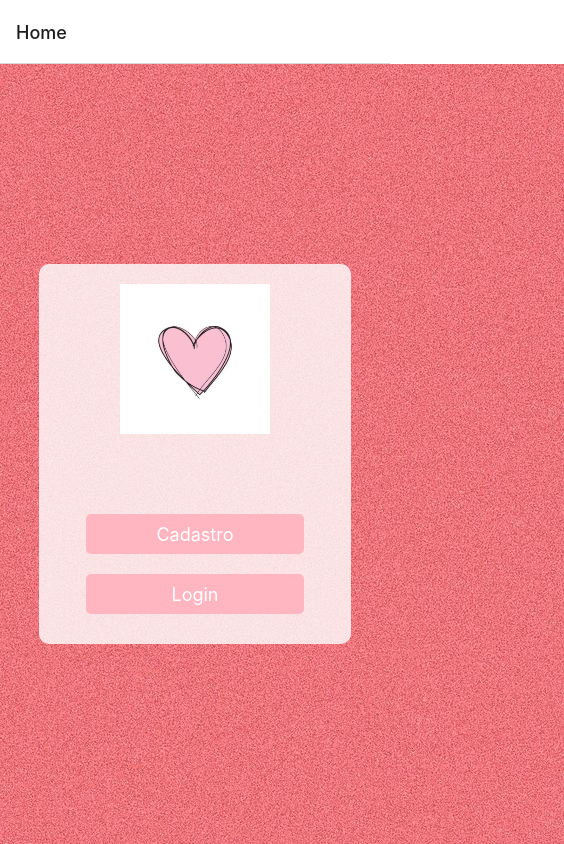
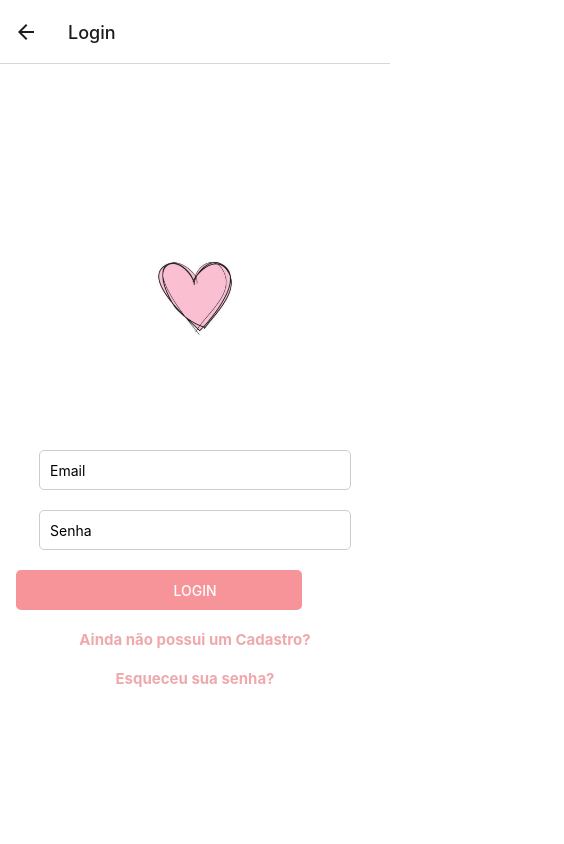
Before and after one commit to Musiau07/Ciclo, a React Native app in the folder base/: screen /Login in a window 390 px wide. Before the commit this address had no page. Shown: the top 844 px of the page, 564 px wide, since content can reach past the window. Built offline with nearby package versions, Linux system fonts and the light colour scheme.

Commit message:
Alterações no Front

```diff
--- a/base/App.jsx
+++ b/base/App.jsx
@@ -4,11 +4,10 @@ import { NavigationContainer } from "@react-navigation/native";
 import { createStackNavigator } from "@react-navigation/stack";
 
 
-import LoginScreen from "./src/telas/Login/LoginScreen";
+import Login from "./src/telas/Login/LoginScreen";
 import Cadastro from "./src/telas/Cadastro/Cadastro"
 import Home from "./src/telas/Home/Home";
-import ResetSenha from "./src/telas/Reset/Reset";
-
+import ReseteSenha from "./src/telas/Reset/Reset";
 import Menu from "./src/telas/Menu/Menu";
 // import Calendario from "./src/telas/Calendario/Calendario";
 // import Autocuidado from "./src/telas/Autocuidado/Autocuidado"
@@ -22,11 +21,11 @@ export default function App(){
        //<Lembrete/>
         <NavigationContainer>
             <Stack.Navigator initialRouteName="Home">
-               <Stack.Screen name="Home" component={Home} />
-               <Stack.Screen name="LoginScreen" component={LoginScreen}/>
+                <Stack.Screen name="Home" component={Home} />
+               <Stack.Screen name="Login" component={Login}/>
+               <Stack.Screen name="Menu" component={Menu} />
                <Stack.Screen name="Cadastro" component={Cadastro}/>
-                <Stack.Screen name="Menu" component={Menu} />
-                <Stack.Screen name="ResetSenha" component={ResetSenha} />
+               <Stack.Screen name="ReseteSenha" component={ReseteSenha} />
          </Stack.Navigator>
         </NavigationContainer>
 
--- a/base/src/telas/Cadastro/Cadastro.jsx
+++ b/base/src/telas/Cadastro/Cadastro.jsx
@@ -1,7 +1,6 @@
 import React, { useState } from "react";
-import { View, TextInput, Alert } from "react-native";
-import { Button, Text } from '@rneui/themed';
-import axios from 'axios'; //Axios é utilizado para comunicar com a API (request)
+import { View, TextInput, Alert, Image, Button, Text } from "react-native";
+import axios from 'axios';
 import styles from './Styles'
 
 const Cadastro = ({ navigation }) => {
@@ -28,7 +27,7 @@ const Cadastro = ({ navigation }) => {
     try {
       await axios.post('http://10.0.2.2:8085/api/create', formData);
       Alert.alert('Cadastro realizado com sucesso');
-      navigation.navigate('LoginScreen');
+      navigation.navigate('Login');
     } catch (error) {
       if (error.response.status === 401) {
         setMensagem('O ID ' + formData.id + 'já existe no banco de dados')
@@ -42,7 +41,7 @@ const Cadastro = ({ navigation }) => {
 
   return (
     <View style={styles.container}>
-      <Text style={styles.title}>Cadastrar</Text>
+      <Image source={require('../../../res/img/logo-removebg.png')} style={styles.logo} />
 
       <TextInput
         style={styles.input}
@@ -69,7 +68,7 @@ const Cadastro = ({ navigation }) => {
           <Button title="Cadastrar" styleradius={"sm"} type="solid" color="#f69499" onPress={handleCadastrar} />
         </View>
       </View>
-      <Text style={styles.textoLink} color="#f69499" onPress={() => navigation.push('LoginScreen')}>Já possui um Cadastro? Faça o Login</Text>
+      <Text style={styles.textoLink} color="#f69499" onPress={() => navigation.push('Login')}>Já possui um Cadastro? Faça o Login</Text>
       {mensagem ? <Text style={styles.mensagem}>{mensagem}</Text> : null}
 
     </View>
--- a/base/src/telas/Cadastro/Styles.jsx
+++ b/base/src/telas/Cadastro/Styles.jsx
@@ -19,6 +19,11 @@ const styles = StyleSheet.create({
         fontSize: 15,
         color: '#efa9ac',
         fontWeight: 'bold',
+    },
+    logo: {
+        width: 150,
+        height: 150,
+        marginBottom: 40,
     },
     input:{
         height:40,
--- a/base/src/telas/Home/Home.jsx
+++ b/base/src/telas/Home/Home.jsx
@@ -1,15 +1,14 @@
 import React from 'react';
-import { View, Text, TextInput, TouchableOpacity, Image, ImageBackground } from 'react-native';
+import { View, Text, Image } from 'react-native';
 import styles from './Styles';
-import img from '../../../res/img/background.jpg';
 import { Button } from '@rneui/base';
 
 
-const Home = ({navigation}) => {
+const Home = ({ navigation }) => {
   return (
-    <ImageBackground source={img} style={styles.container}>
+    <View style={styles.container}>
       <View style={styles.content}>
-        <Image source={require('../../../res/img/logo.png')} style={styles.logo} />
+        <Image source={require('../../../res/img/logo-removebg.png')} style={styles.logo} />
 
 
         <Text style={styles.title}></Text>
@@ -17,18 +16,18 @@ const Home = ({navigation}) => {
           <Button
             title="Cadastro"
             onPress={() => navigation.navigate('Cadastro')}
-                    color='#FFB6C1'
+            color='#f69499'
           />
         </View>
         <View style={styles.buttonContainer}>
           <Button
             title="Login"
-                    onPress={() => navigation.navigate('LoginScreen')}
-                    color='#FFB6C1'
+            onPress={() => navigation.navigate('Login')}
+            color='#f69499'
           />
         </View>
       </View>
-    </ImageBackground>
+    </View>
 
   );
 };
--- a/base/src/telas/Home/Styles.jsx
+++ b/base/src/telas/Home/Styles.jsx
@@ -7,7 +7,6 @@ const styles = StyleSheet.create({
     alignItems: 'center',
  },
  content: {
-   backgroundColor: 'rgba(255, 255, 255, 0.8)',
    padding: 20,
    borderRadius: 10,
    width: '80%',
@@ -37,7 +36,7 @@ const styles = StyleSheet.create({
   buttonContainer: {
     width: '80%',
     height: 40,
-    backgroundColor: '#FFB6C1',
+    backgroundColor: '#f69499',
     justifyContent: 'center',
     alignItems: 'center',
     borderRadius: 5,
--- a/base/src/telas/Login/LoginScreen.jsx
+++ b/base/src/telas/Login/LoginScreen.jsx
@@ -1,16 +1,16 @@
 import React, { useState } from 'react';
-import { Text, TextInput, Button, Image, TouchableOpacity, Alert, SafeAreaView, StyleSheet } from 'react-native';
+import { Text, TextInput, Button, Image, View, TouchableOpacity, Alert, SafeAreaView, StyleSheet } from 'react-native';
 import styles from './Styles';
 import axios from 'axios';
 
-const LoginScreen = ({ navigation }) => {
+const Login = ({ navigation }) => {
   const [email, setEmail] = useState('');
   const [senha, setSenha] = useState('');
   const handleResetSenha = async () => {
-    navigation.navigate('ResetSenha');
+    navigation.navigate('ReseteSenha');
   }
 
-  const handleLoginScreen = async () => {
+  const handleLogin = async () => {
     try {
       //verificar se os campos foram preenchidos
       if (!email || !senha) {
@@ -69,16 +69,20 @@ const LoginScreen = ({ navigation }) => {
         value={senha}
         secureTextEntry
       />
-      <TouchableOpacity style={styles.button}>
-        <Text style={styles.buttonText} onPress={handleLoginScreen}>Login</Text>
-        <TouchableOpacity onPress={() => navigation.navigate('Menu')}></TouchableOpacity>
-      </TouchableOpacity>
+        <View style={styles.buttonContainer}>
+          <View style={styles.button}>
+          <Button title="                                        Login                                        " onPress={handleLogin} styleradius={"sm"} type="solid" color="#f69499" />
+          </View>
+        </View>
+
       <Text style={styles.textoLink} color="#f69499" onPress={() => navigation.push('Cadastro')}>Ainda não possui um Cadastro?</Text>
+
       <TouchableOpacity onPress={handleResetSenha}>
         <Text style={styles.resetSenha}>Esqueceu sua senha?</Text>
       </TouchableOpacity>
+
     </SafeAreaView>
   );
 };
 
-export default LoginScreen;
+export default Login;
--- a/base/src/telas/Login/Styles.jsx
+++ b/base/src/telas/Login/Styles.jsx
@@ -32,7 +32,7 @@ const styles = StyleSheet.create({
   button: {
     width: '80%',
     height: 40,
-    backgroundColor: '#FFB6C1',
+    backgroundColor: '#f69499',
     justifyContent: 'center',
     alignItems: 'center',
     borderRadius: 5,
@@ -51,8 +51,9 @@ const styles = StyleSheet.create({
   },
   resetSenha: {
     marginTop: 10,
+    fontSize: 15,
     color: '#efa9ac',
-    textDecorationLine: 'underline',
+    fontWeight: 'bold',
   },
 });
 
--- a/base/src/telas/Menu/Menu.jsx
+++ b/base/src/telas/Menu/Menu.jsx
@@ -1,61 +1,62 @@
 import React from 'react';
-import { View, Text, TextInput, TouchableOpacity, Image, ImageBackground } from 'react-native';
+import { View, TouchableOpacity, Image } from 'react-native';
 import styles from './Styles';
-import img from './../../../res/img/background2.jpg';
 import { Button } from '@rneui/base';
 
-
-
-const Menu = ({navigation}) => {
+const Menu = ({ navigation }) => {
     return (
-
-    <ImageBackground source={img} style={styles.container}>
+        <View style={styles.container}>
             <View style={styles.content}>
                 <Image source={require('../../../res/img/logo3.png')} style={styles.logo} />
-
-
-
-
                 <TouchableOpacity style={styles.button}>
-            <View style = {styles.buttonContainer}>
+                    <View style={[styles.buttonContainer]}>
                         <Button
-                    title="        Autocuidado    "
-                    color='#FF1493'
-                    onPress={()=> navigation.navigate ('Autocuidado')}
+                            title="          Autocuidado          "
+                            color='#feeaec'
+                            onPress={() => navigation.navigate('Autocuidado')}
+                            buttonStyle={{ borderRadius: 10 }}
+                            titleStyle={{ color: '#ec407a' }}
                         />
                     </View>
                 </TouchableOpacity>
 
                 <TouchableOpacity style={styles.button}>
-            <View style = {styles.buttonContainer}>
+                    <View style={[styles.buttonContainer]}>
                         <Button
-                    title="         Calendario      "
-                    color='#FF1493'
-                    onPress={()=> navigation.navigate('Calendario')}
+                            title="            Calendario            "
+                            color='#feeaec'
+                            onPress={() => navigation.navigate('Calendario')}
+                            buttonStyle={{ borderRadius: 10 }}
+                            titleStyle={{ color: '#ec407a' }}
                         />
                     </View>
                 </TouchableOpacity>
 
                 <TouchableOpacity style={styles.button}>
-            <View style = {styles.buttonContainer}>
+                    <View style={[styles.buttonContainer]}>
                         <Button
-                    title="         Lembrete        "
-                    color='#FF1493'
-                    onPress={()=> navigation.navigate('Lembrete')}
+                            title="             Lembrete             "
+                            color='#feeaec'
+                            onPress={() => navigation.navigate('Lembrete')}
+                            buttonStyle={{borderRadius: 10}}
+                            titleStyle={{ color: '#ec407a' }}
+
                         />
                     </View>
                 </TouchableOpacity>
                 <TouchableOpacity style={styles.button}>
-            <View style = {styles.buttonContainer}>
+                    <View style={[styles.buttonContainer]}>
                         <Button
-                    title="         Anotação        "
-                    color='#FF1493'
-                    onPress={()=> navigation.navigate('Anotação')}
+                            title="             Anotação             "
+                            color='#feeaec'
+                            onPress={() => navigation.navigate('Anotação')}
+                            buttonStyle={{ borderRadius: 10 }}
+                            titleStyle={{ color: '#ec407a' }}
                         />
                     </View>
                 </TouchableOpacity>
             </View>
-    </ImageBackground>
+        </View>
     );
 };
 
--- a/base/src/telas/Menu/Styles.jsx
+++ b/base/src/telas/Menu/Styles.jsx
@@ -1,46 +1,32 @@
 import { StyleSheet } from 'react-native';
 
 const styles = StyleSheet.create({
- container: {
-    flex: 1,
-    justifyContent: 'center',
-    alignItems: 'center',
- },
-
-logo:{
-  marginBottom: 10,
-},
   container: {
     flex: 1,
     justifyContent: 'center',
     alignItems: 'center',
-    backgroundColor: '#fff',
+    backgroundColor: '#efa1bb',
   },
   logo: {
     width: 250,
     height: 200,
     marginBottom: 70,
   },
-  input: {
-    width: '80%',
-    height: 40,
-    borderWidth: 1,
-    borderColor: '#ccc',
-    borderRadius: 5,
-    marginVertical: 10,
-    padding: 10,
-  },
-  button: {
-    width: '90%',
+  buttonContainer: {
     height: 60,
     justifyContent: 'center',
     alignItems: 'center',
-    borderRadius: 100,
-    marginVertical: 10,
+
   },
-  buttonText: {
-    color: '#fff',
-    fontSize: 18,
+  buttonContainer: {
+    marginTop: 10,
+    borderRadius: 20,
+    flexDirection: 'column',
+    alignItems: 'center',
+    marginBottom: 10,
+  },
+  button: {
+    borderRadius: 20,
   },
 });
 
--- a/base/src/telas/Reset/Reset.jsx
+++ b/base/src/telas/Reset/Reset.jsx
@@ -1,9 +1,9 @@
 import React, { useState } from 'react';
-import { View, Button, TextInput, Text, Alert} from 'react-native';
+import { View, Button, TextInput, Text, Alert, Image } from 'react-native';
 import axios from 'axios';
 import styles from './style';
 
-const ResetSenha = ({ navigation }) => {
+const ReseteSenha = ({ navigation }) => {
     const [email, setEmail] = useState('');
     const [novaSenha, setNovaSenha] = useState('');
     const [confirmaSenha, setConfirmaSenha] = useState('');
@@ -45,9 +45,13 @@ const ResetSenha = ({ navigation }) => {
 
     const handleTrocarSenha = async () => {
         try {
+            if (!email || !novaSenha) {
+                Alert.alert("Erro, preencha todos os campos por favor!");
+                return;
+            }
             //verificar se as senhas coincidem
             if (novaSenha !== confirmaSenha) {
-                Alert.alert("as senhas não coincidem");
+                Alert.alert("As senhas não coincidem!");
                 return;
             }
 
@@ -60,7 +64,7 @@ const ResetSenha = ({ navigation }) => {
             const response = await axios.post('http://10.0.2.2:8085/api/resetPassword', data);
 
             if (response.status === 200) {
-                navigation.navigate('LoginScreen');
+                navigation.navigate('Login');
                 Alert.alert("Senha trocada com sucesso");
             }
             else {
@@ -74,6 +78,10 @@ const ResetSenha = ({ navigation }) => {
 
     return (
         <View style={styles.container}>
+            <Image source={require('../../../res/img/logoEsqueceuSenha.png')} style={styles.logo} />
+
+
+
                 <Text style={styles.title}>Esqueceu sua senha</Text>
                 <TextInput placeholderTextColor={'black'}
                     style={styles.input}
@@ -100,11 +108,11 @@ const ResetSenha = ({ navigation }) => {
                             onChangeText={setConfirmaSenha}
                             secureTextEntry
                         />
-                    <Button title='Trocar Senha' onPress={handleTrocarSenha} color={"#3cdf32"} />
+                    <Button title='Trocar Senha' onPress={handleTrocarSenha} color={"#f69499"} />
                     </>
                 )}
         </View>
     );
 }
 
-export default ResetSenha;
+export default ReseteSenha;
--- a/base/src/telas/Reset/style.jsx
+++ b/base/src/telas/Reset/style.jsx
@@ -4,22 +4,26 @@ const styles = StyleSheet.create({
         flex: 1,
         justifyContent: 'center',
         alignItems: 'center',
-        paddingHorizontal: 20,
         backgroundColor:'white',
     },
     title: {
         fontSize: 24,
         fontWeight: 'bold',
         marginBottom: 20,
-        color:"#f69499"
+        color:"#f69499",
+        marginTop: 50
     },
     input: {
-        width: '100%',
+        width: '80%',
         borderWidth: 1,
-        borderColor: 'black',
+        borderColor: 'gray',
         borderRadius: 5,
         padding: 10,
         marginBottom: 10,
+    },
+    logo: {
+        width: 75,
+        height: 75,
     },
 });
 
```
Also changed, not shown: base/res/img/logo-removebg.png (added), base/res/img/logoEsqueceuSenha.png (added). Lines whose indentation alone changed are shown as unchanged.
